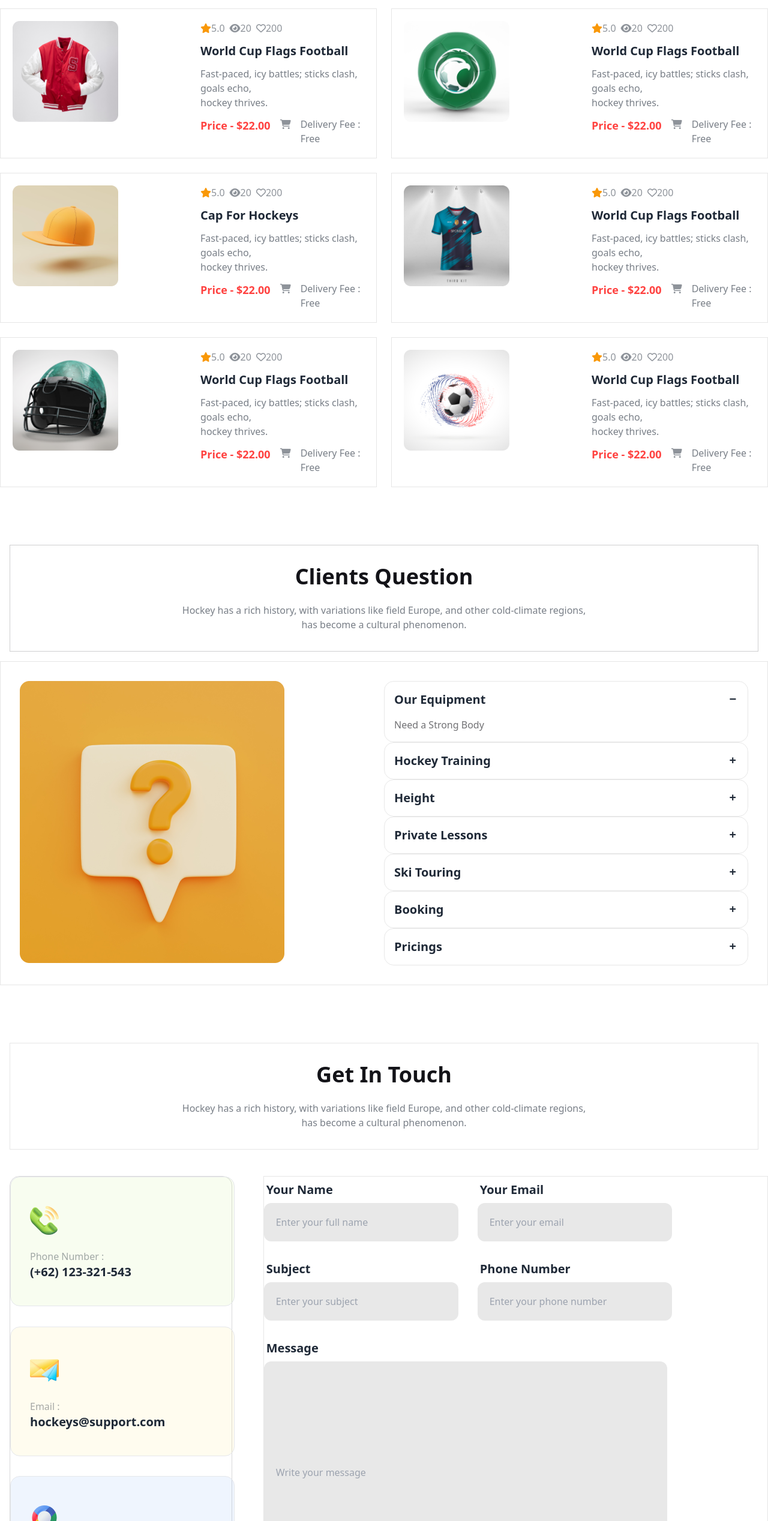
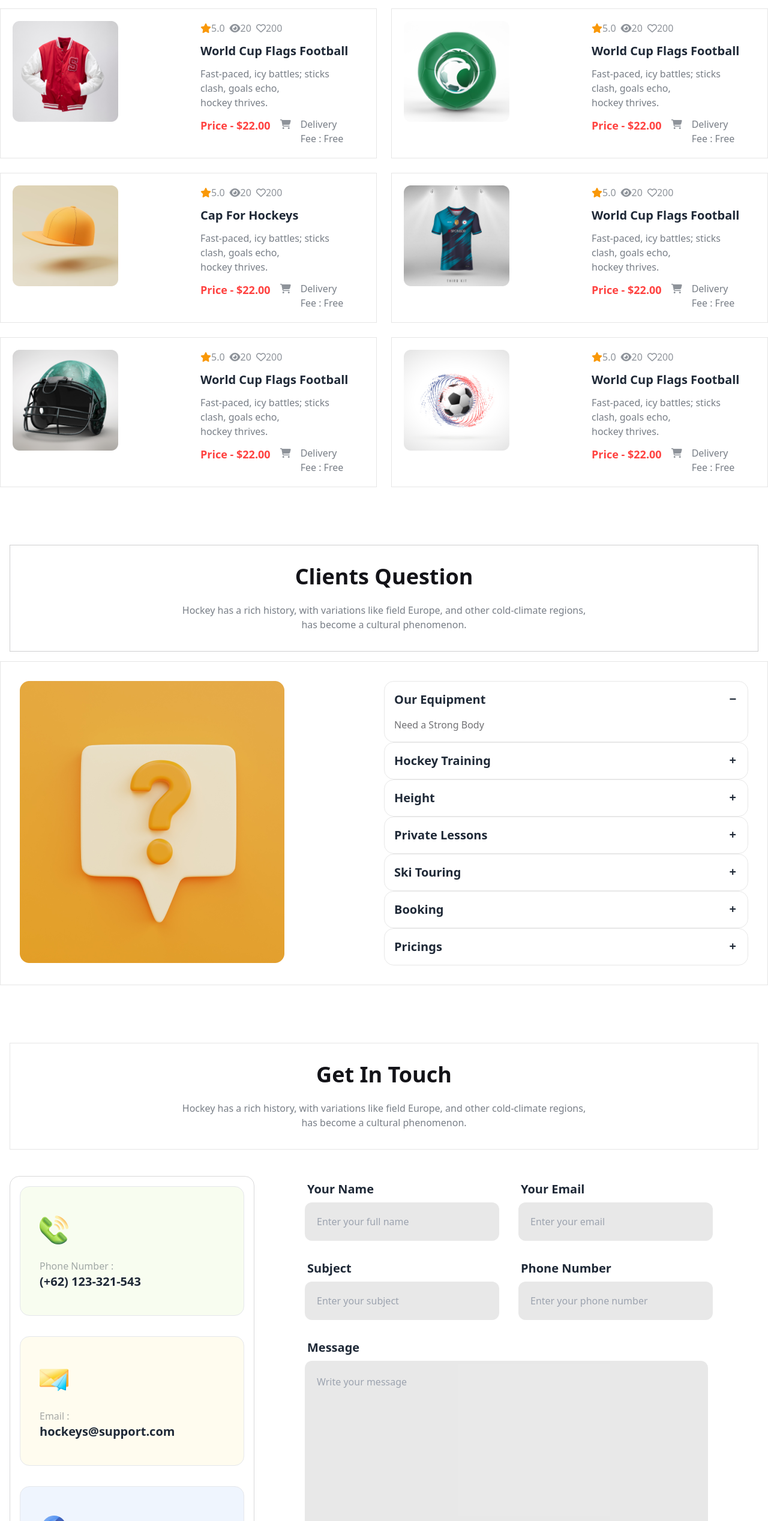
Before and after one commit to fahim3223/Hockeys, a plain HTML site: page index.html in a window 1280 px wide. Shown: the part 2808-5343 px from the top of the page at 60% size. Drawn offline with nearby package versions, Linux system fonts and the light colour scheme.

Commit message:
some bugs solved

```diff
--- a/index.html
+++ b/index.html
@@ -226,7 +226,7 @@
             <!-- card-1 -->
           <div class="grid grid-cols-1 lg:grid-cols-2 p-5 border border-[#0D0D121A]">
             <img class="w-full lg:w-3/5" src="Images/5.png" alt="">
-            <div class="gap-2 pl-5">
+            <div class="gap-2 pl-5 mr-4">
                 <div class="flex gap-2 mb-3">
                   <div class="flex">
                     <i class="fa-solid text-[#f99808] fa-star pt-1"></i>
@@ -263,7 +263,7 @@
             <!-- card-2 -->
           <div class="grid grid-cols-1 lg:grid-cols-2 p-5 border border-[#0D0D121A]">
             <img  class="w-full lg:w-3/5" src="Images/6.png" alt="">
-            <div class="gap-2 pl-5">
+            <div class="gap-2 pl-5 mr-4">
                 <div class="flex gap-2 mb-3">
                   <div class="flex">
                     <i class="fa-solid text-[#f99808] fa-star pt-1"></i>
@@ -300,7 +300,7 @@
              <!-- card-3 -->
           <div class="grid grid-cols-1 lg:grid-cols-2 p-5 border border-[#0D0D121A]">
             <img  class="w-full lg:w-3/5"  src="Images/7.png" alt="">
-            <div class="gap-2 pl-5">
+            <div class="gap-2 pl-5 mr-4">
                 <div class="flex gap-2 mb-3">
                   <div class="flex">
                     <i class="fa-solid text-[#f99808] fa-star pt-1"></i>
@@ -337,7 +337,7 @@
             <!-- card-4 -->
           <div class="grid grid-cols-1 lg:grid-cols-2 p-5 border border-[#0D0D121A]">
             <img  class="w-full lg:w-3/5"  src="Images/8.png" alt="">
-            <div class="gap-2 pl-5">
+            <div class="gap-2 pl-5 mr-4">
                 <div class="flex gap-2 mb-3">
                   <div class="flex">
                     <i class="fa-solid text-[#f99808] fa-star pt-1"></i>
@@ -374,7 +374,7 @@
               <!-- card-5 -->
           <div class="grid grid-cols-1 lg:grid-cols-2 p-5 border border-[#0D0D121A]">
             <img  class="w-full lg:w-3/5"  src="Images/9.png" alt="">
-            <div class="gap-2 pl-5">
+            <div class="gap-2 pl-5 mr-4">
                 <div class="flex gap-2 mb-3">
                   <div class="flex">
                     <i class="fa-solid text-[#f99808] fa-star pt-1"></i>
@@ -411,7 +411,7 @@
             <!-- card-6 -->
           <div class="grid grid-cols-1 lg:grid-cols-2 p-5 border border-[#0D0D121A]">
             <img  class="w-full lg:w-3/5"  src="Images/10.png" alt="">
-            <div class="gap-2 pl-5">
+            <div class="gap-2 pl-5 mr-4">
                 <div class="flex gap-2 mb-3">
                   <div class="flex">
                     <i class="fa-solid text-[#f99808] fa-star pt-1"></i>
@@ -539,18 +539,18 @@
         </div>
        <div class="grid grid-cols-1 lg:flex gap-9">
          <!-- left section -->
-         <div class="grid grid-cols-1 mx-4 mb-4 lg:border border-[#424247] border-opacity-20 rounded-2xl ">
-          <div class="w-[287px] h-[184px] lg:border rounded-2xl pt-12 gap-2 pl-8 w-[374px] h-[216px] bg-[#BCED6D1A]">
+         <div class="grid grid-cols-1 ml-4 lg:px-4 py-4 lg:border border-[#424247] border-opacity-20 rounded-2xl ">
+          <div class="mb-4 lg:border rounded-2xl pt-12 gap-2 pl-8 w-[374px] h-[216px] bg-[#BCED6D1A]">
             <img class="pb-6" src="Images/Group 1171275317.png" alt="">
             <p class="opacity-40">Phone Number :</p>
             <h5 class="font-bold text-xl">(+62) 123-321-543</h5>
           </div>
-          <div class="w-[287px] h-[184px] lg:border rounded-2xl pt-12 gap-2 pl-8 w-[374px] h-[216px] bg-[#FDDD5F1A] ">
+          <div class="mb-4 lg:border rounded-2xl pt-12 gap-2 pl-8 w-[374px] h-[216px] bg-[#FDDD5F1A] ">
             <img class="pb-6" src="Images/Group 1171275318.png" alt="">
             <p class="opacity-40">Email :</p>
             <h5 class="font-bold text-xl">hockeys@support.com</h5>
           </div>
-          <div class="w-[287px] h-[184px] lg:border rounded-2xl pt-12 gap-2 pl-8 w-[374px] h-[216px] bg-[#629CF31A] ">
+          <div class=" lg:border rounded-2xl pt-12 gap-2 pl-8 w-[374px] h-[216px] bg-[#629CF31A] ">
             <img class="pb-6" src="Images/Group 1171275321.png" alt="">
             <p class="opacity-40">Location :</p>
             <h5 class="font-bold text-xl">152/1 Mohakhali Wireless Gate</h5>
@@ -558,7 +558,9 @@
         </div>
 
         <!-- right section -->
-        <div class="lg:border border-[#0D0D121A] w-2/3">
+        <div class="ml-8">
+          <div class=" px-4 mb-1">
+            <div >
               <div class="grid grid-cols-1 lg:flex gap-8">
                 <form>
                   <fieldset class="form-control">
@@ -581,7 +583,7 @@
                   </fieldset>
                 </form>
               </div>
-          <div class="flex gap-8">
+              <div class="grid grid-cols-1 lg:flex gap-8">
                 <form>
                   <fieldset class="form-control">
                     <label class="label">
@@ -603,27 +605,31 @@
                   </fieldset>
                 </form>
               </div>
-          <form>
+
+            </div>
+            <div>
               <fieldset class="form-control">
                 <label class="label">
                   <span class="text-xl font-bold">Message</span>
                 </label>
-              <div class="join">
-                <input type="text" placeholder="Write your message" class="text-[#1313134D] bg-[#13131318] w-[672px] h-[370px] mb-6  rounded-xl p-5 " />
+                <div class="">
+                  <input type="text" placeholder="Write your message" class="w-[335px] h-[200px] pb-80 lg:pb-80 text-[#1313134D] bg-[#13131318] lg:w-[672px] h-[370px] mb-6 rounded-xl p-5 " />
                 </div>
               </fieldset>
-          </form>
-          <form>
+          </div>
+
+          </div>
+          <div class="">
             <fieldset class="form-control">
-              <input type="text" value="Send Message" class="text-white text-center w-[672px] bg-[#FF4240] border border-[#FF4240] rounded-xl text-xl pt-4 pb-4">
+              <input type="text" value="Send Message" class="w-[335px] py-3.5 px-6 ml-4 text-xl text-white text-center lg:w-[672px] bg-[#FF4240] border border-[#FF4240] rounded-xl pt-4 pb-4 ml-4">
             </fieldset>
-          </form>
+        </div>
         </div>
        </div>
 
         <!-- Social Media part -->
 
-        <div class="border border-[#0D0D121A] bg-[#13131808] bg-opacity-5 rounded-2xl mt-12">
+        <div class=" lg:border border-[#0D0D121A] bg-[#13131808] bg-opacity-5 rounded-2xl mt-12">
           <div>
             <h2 class="text-center text-2xl font-extrabold pt-8">Social Media</h2>
           </div>
@@ -641,7 +647,7 @@
 
     <!-- footer section -->
     <footer class="footer mt-4 p-10 bg-[#131318] text-white">
-      <div>
+        <div class="ml-14 lg:grid grid-cols-1">
           <div>
             <h2 class="font-extrabold text-2xl">Get In Touch</h2>
             <p class="text-[#FFFFFF99]">Hockey has a rich history, with variations like field Europe, <br> and other cold-climate regions, <br> has become a cultural phenomenon.
@@ -657,29 +663,49 @@
             </div>
           </div>
         </div>
+      <div class="flex lg:grid grid-cols-2">
         <nav>
+          <div class="grid grid-cols-1 pr-60 lg:pr-96">
             <header class="footer-title">Company</header>
           <a class="link link-hover text-[#FFFFFF99]">About us</a>
           <a class="link link-hover text-[#FFFFFF99]">Leadership</a>
           <a class="link link-hover text-[#FFFFFF99]">Careers</a>
           <a class="link link-hover text-[#FFFFFF99]">News & Article</a>
           <a class="link link-hover text-[#FFFFFF99]">Legal Notice</a>
+          </div>
         </nav>
         <nav>
+          <div class="grid grid-cols-1">
             <header class="footer-title">Support</header>
           <a class="link link-hover text-[#FFFFFF99]">Help Center</a>
           <a class="link link-hover text-[#FFFFFF99]">FAQ</a>
           <a class="link link-hover text-[#FFFFFF99]">Ticket Support</a>
           <a class="link link-hover text-[#FFFFFF99]">Contact Us</a>
+          </div>
         </nav>
+      </div>
+     <div class="pl-32 lg:grid-cols-1">
+      <div class="text-center">
         <nav>
           <header class="footer-title">Services</header>
+          <div class="text-center lg:grid grid-cols-1">
             <a class="link link-hover text-[#FFFFFF99]">Academy</a>
+          </div>
+          <div class="text-center lg:grid grid-cols-1">
             <a class="link link-hover text-[#FFFFFF99]">Group Lesson</a>
+          </div>
+          <div class="text-center lg:grid grid-cols-1">
             <a class="link link-hover text-[#FFFFFF99]">Private Lesson</a>
+          </div>
+          <div class="text-center lg:grid grid-cols-1">
             <a class="link link-hover text-[#FFFFFF99]">Hockeys for kids</a>
+          </div>
+          <div class="text-center lg:grid grid-cols-1">
             <a class="link link-hover text-[#FFFFFF99]">Hockeys for Adult</a>
+          </div>
         </nav>
+       </div>
+     </div>
     </footer>
 
 </body>
```
Lines whose indentation alone changed are shown as unchanged.
